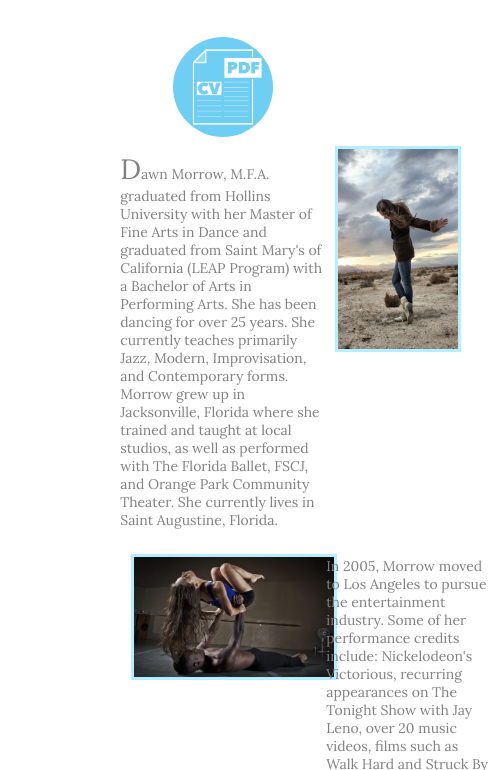
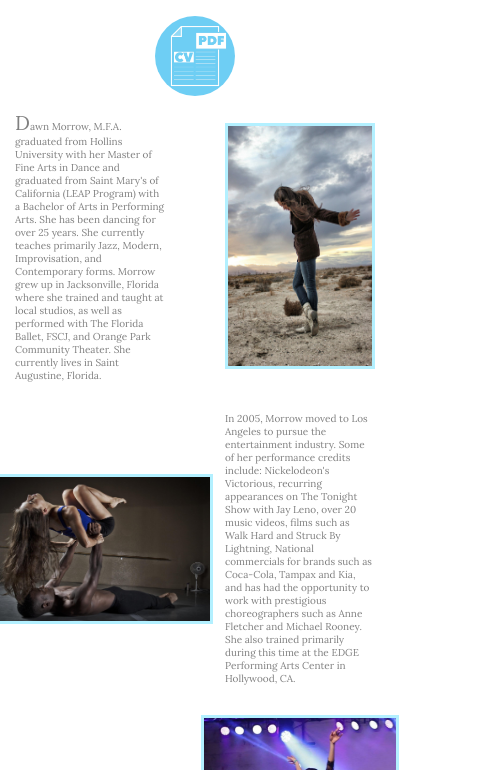
Before and after one commit to charle5adam5/DawnMorrow, a plain HTML site: page html/about.html in a window 390 px wide. Shown: the part 288-1058 px from the top of the page, 501 px wide, since content can reach past the window. Drawn offline with Linux system fonts and the light colour scheme.

Commit message:
bio sized and new cv

```diff
--- a/css/main.css
+++ b/css/main.css
@@ -121,22 +121,17 @@ footer {
 /*About style*/
 #bio {
   display: grid;
-  grid-template-columns: 2;
-  justify-content: space-around;
-  margin: 0 auto;
-  width: 60%;
-  font-family: "Lora";
-  font-size: 1.25em;
-  margin-top: 2em;
+  grid-template-columns: 400px 400px;
+  justify-items: center;
+  align-items: center;
   }
-#bio a {
-  display: flex;
-  justify-content: space-around;
-  margin: 0 auto;
-}
+
 #bio p {
   grid-column-start: 1;
+  font-family: "Lora";
+  font-size: 16px;
   color: #808080;
+  width: 75%;
 }
 #bio .right {
   grid-column-start: 2;
@@ -149,13 +144,18 @@ footer {
     font-size: 2em;
   }
 
-  .pdf {
-    text-align: center;
-    text-decoration: none;
-    width: 10em;
-    height: auto;
-    margin: 0 auto;
-  }
+#CV {
+  width: 80px;
+  margin-top: 5%;
+  margin-left: 50%;
+  margin-right: 50%;
+}
+.pdf {
+  text-align: center;
+  text-decoration: none;
+  width: 10em;
+  height: auto;
+}
 .pdf img {
   width: 5em;
   height: 5em;
@@ -167,16 +167,16 @@ footer {
   margin: 5%;
 }
 .fivethree {
-  height: 15em;
-  width: 9em;
+  height: 18em;
+  width: 12em;
 }
 .threefive {
-  height: 9em;
-  width: 15em;
+  height: 12em;
+  width: 18em;
 }
 .fivefour {
-  height: 15em;
-  width: 12em;
+  height: 18em;
+  width: 15em;
 }
 
 
@@ -185,33 +185,48 @@ footer {
 }
 
 
-@media screen and (max-width: 950px) {
+@media screen and (max-width: 900px) {
+  #bio {
+    grid-template-columns: 300px 300px;
+  }
   #bio p {
-    font-size: 80%;
+    font-size: 14px;
+  }
+  .fivethree {
+    height: 15em;
+    width: 9em;
+  }
+  .threefive {
+    height: 9em;
+    width: 15em;
+  }
+  .fivefour {
+    height: 15em;
+    width: 12em;
   }
 }
-@media screen and (max-width: 800px) {
-  .fivethree {
-    height: 10em;
+@media screen and (max-width: 700px) {
+  #bio {
+    grid-template-columns: 200px 200px;
+    grid-gap: 10px;
+  }
+  #bio p {
+    font-size: 10px;
+  }
+  /* .fivethree {
+    height: 12em;
     width: 6em;
   }
   .threefive {
     height: 6em;
-    width: 10em;
+    width: 12em;
   }
   .fivefour {
-    height: 10em;
-    width: 8em;
-  }
+    height: 12em;
+    width: 9em;
+  } */
 }
-@media screen and (max-width: 700px) {
-  #bio {
-    width: 40%;
-  }
-  #bio p {
-    font-size: 70%;
-  }
-}
+
 
 
 
@@ -331,19 +346,16 @@ footer {
 
 
 #contact {
-    border: solid 10px #b3f0ff;
     display: flex;
     flex-flow: column;
-    align-items: flex-start;
     margin-top: 2em;
     width: 80%;
 }
 #contact h2 {
   color: #808080;
-  align-self: flex-start;
-  margin-left: 20%;
   font-family: "satisfy", cursive;
-  font-size: 2em;
+  text-align: center;
+  font-size: 1.5em;
 }
 #contact a {
     color: #b3f0ff;
@@ -355,33 +367,16 @@ footer {
 }
 #contact img {
   height: auto;
-  width: 30em;
+  width: 20em;
   margin: 0 auto;
 }
 
 @media screen and (max-width: 650px) {
   #contact img {
-    width: 25em;
-  }
-  #contact h2 {
-    font-size: 1.75em;
-  }
-}
-@media screen and (max-width: 575px) {
-  #contact img {
-    width: 20em;
+    width: 15em;
   }
   #contact h2 {
     display: flex;
     flex-flow: column;
-    font-size: 1.5em;
   }
 }
-@media screen and (max-width: 455px) {
-    #contact img {
-      width: 15em;
-    }
-    #contact h2 {
-      font-size: 1.25em;
-    }
-}
--- a/html/about.html
+++ b/html/about.html
@@ -19,9 +19,10 @@
         <a href="./contact.html"> Contact </a>
       </nav>
 
+      <div id='CV'>
+        <a class='pdf' href='../DawnMorrowCV.pdf'> <img class='main' src='../images/pdf.jpeg' alt='PDF'/> </a>
+      </div>
   <div id="bio">
-    <a class='pdf' href='../MorrowDawnCV.pdf'> <img class='main' src='../images/pdf.jpeg' alt='PDF'/> </a>
-
       <p class='intro left'> Dawn Morrow, M.F.A. graduated from Hollins University
         with her Master of Fine Arts in Dance and graduated from Saint Mary's of
          California (LEAP Program) with a Bachelor of Arts in Performing Arts. She has been dancing for
@@ -51,6 +52,7 @@
       </p>
 
       <img class='photo right fivefour' src='../images/purple.JPG' height="480" width="431"/>
+      <img class='photo left fivethree' src='../images/thesis4.JPG' height="512" width="341"/>
       <p class="right"> She also has an extensive background in the convention/competition dance
         scene. Her choreography is unique, thought-provoking, and “outside the box”
         while incorporating virtuosic techniques. Several judges awards, first place,
@@ -59,8 +61,8 @@
         various dance companies.
       </p>
 
-      <img class='photo left fivethree' src='../images/thesis4.JPG' height="512" width="341"/>
-      <p class="right"> Her passion for teaching began in her Senior year of high school and
+
+      <p class="left"> Her passion for teaching began in her Senior year of high school and
         has developed into a career teaching dance to students of all ages,
         specializing in 8 year olds to adults. She believes dance is a right, not
         a privilege and has a passion to keep dance alive and relevant within her
```
Also changed, not shown: 2 other files.
